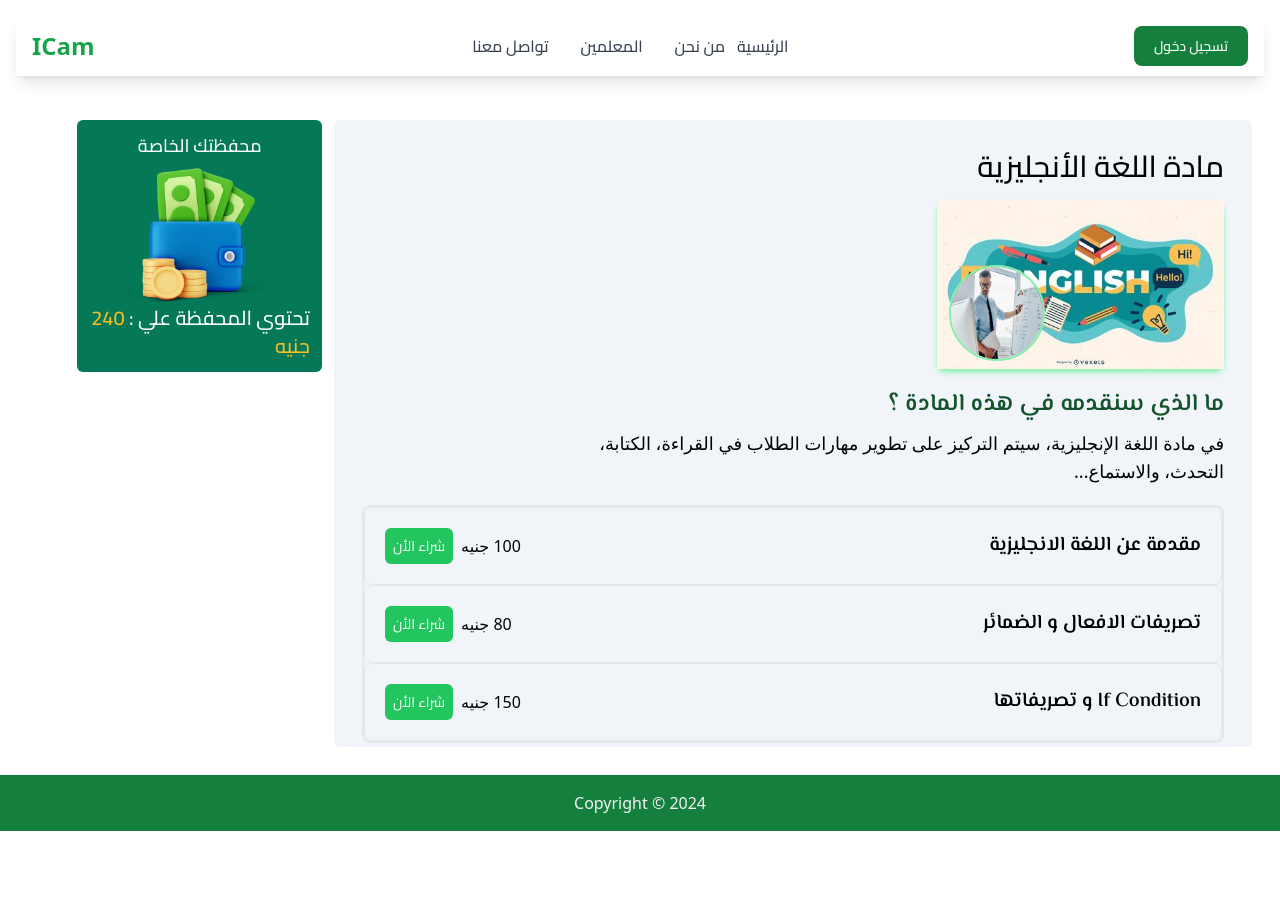
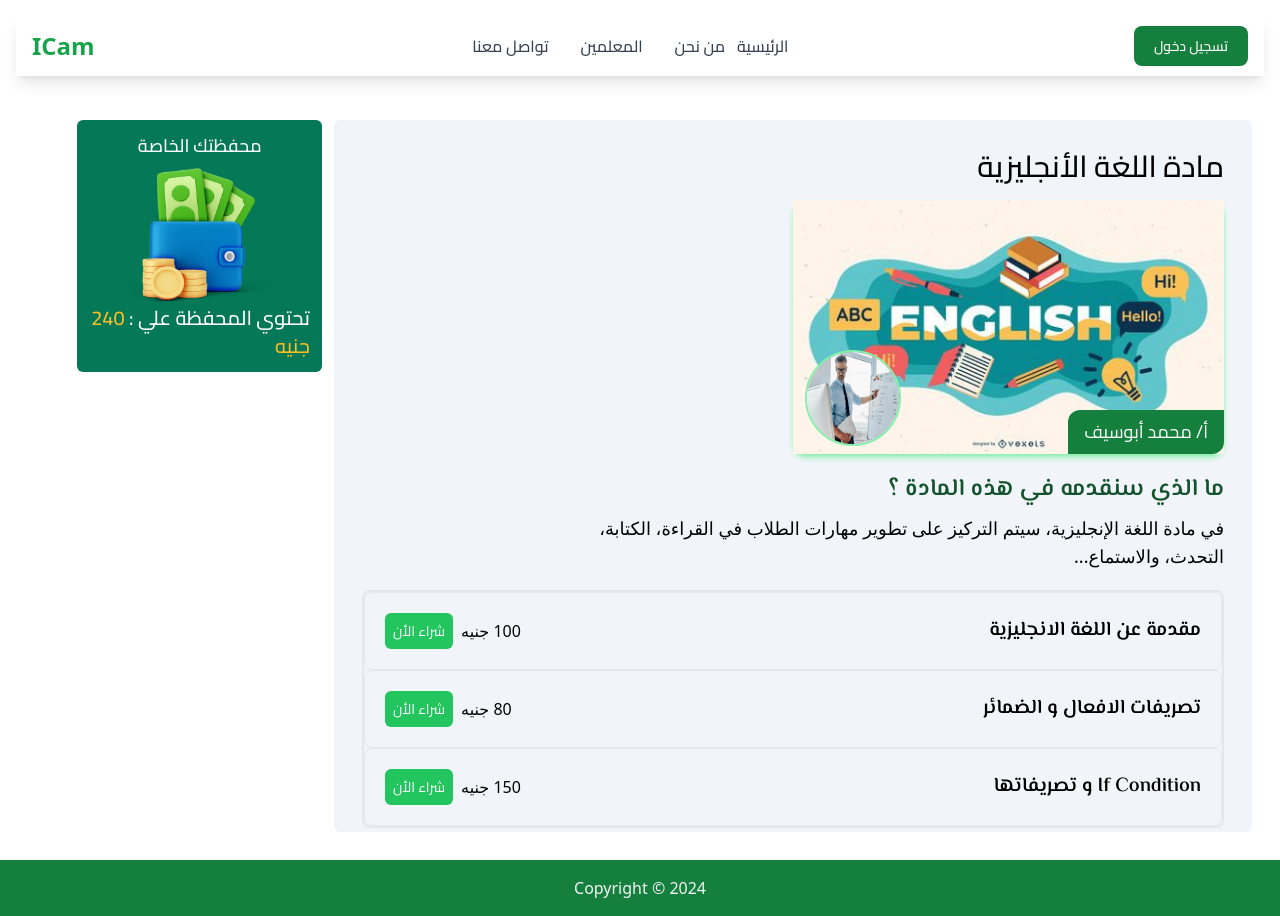
Before and after one commit to abosaifzzz/icam-studio, a React (Vite) app: page /subject-details2 in a window 1280 px wide. Before the commit the page ends 831 px from the top, so only its background shows below. Built offline with nearby package versions, Linux system fonts and the light colour scheme; a web font is replaced by a local one.

Commit message:
add some transition and edit image and add instructor name

```diff
--- a/src/Pages/SubjectDetails2/SubjectDetails2.jsx
+++ b/src/Pages/SubjectDetails2/SubjectDetails2.jsx
@@ -48,14 +48,19 @@ export default function SubjectDetails2() {
                         <div className="subject-name">
                             <p className='cairo font-medium  text-3xl'>مادة اللغة الأنجليزية</p>
                         </div>
-                        <div className="subject-and-instructor-img relative lg:w-1/3 w-2/3 mt-4 rounded-lg shadow-md shadow-green-300 ">
+                        <div className="subject-and-instructor-img relative lg:w-1/2 md:w-4/5 w-full mt-4 rounded-xl shadow-md shadow-green-300 ">
                             <div className="subject-img">
                                 <img className='w-full' src={english3} alt="" />
                             </div>
                             <div className="instructor-img absolute bottom-2 left-3">
-                                <img className='w-24 h-24 rounded-full border-2 border-green-300' src={teacher3} alt="" />
+                                <img className='md:w-24 md:h-24 w-20 h-20 rounded-full border-2 border-green-300' src={teacher3} alt="" />
+                            </div>
+                            <div className="instructor-name absolute right-0 bottom-0 bg-green-700 text-white p-2 px-4 rounded-br-xl rounded-tl-xl">
+                                <p className='cairo  text-lg '>أ/ محمد أبوسيف</p>
+
                             </div>
                         </div>
+
                         <div className="subject-description mt-2">
                             <p className='md:text-2xl text-lg text-green-900 messiri mt-5 font-semibold'>ما الذي سنقدمه في هذه المادة ؟</p>
                             <p className='lg:text-lg my-2 md:w-3/4 '>في مادة اللغة الإنجليزية، سيتم التركيز على تطوير مهارات الطلاب في القراءة، الكتابة، التحدث، والاستماع...</p>
@@ -103,7 +108,7 @@ export default function SubjectDetails2() {
                                             </button>
                                         </div>
                                     </div>
-                                    <div className={`lesson-description ${activeLesson === index ? '' : 'hidden'}`}>
+                                    <div className={`lesson-description overflow-hidden transition-all duration-500 ease-in-out ${activeLesson === index ? 'max-h-screen' : 'max-h-0'}`}>
                                         <p className="text-sm lg:w-2/3 w-full mt-2 font-sans">{lesson.description}</p>
                                         <p>3 مواضيع | 1{' '}
                                             <span className="text-green-700 hover:text-green-500 cursor-pointer underline underline-offset-4">
```
